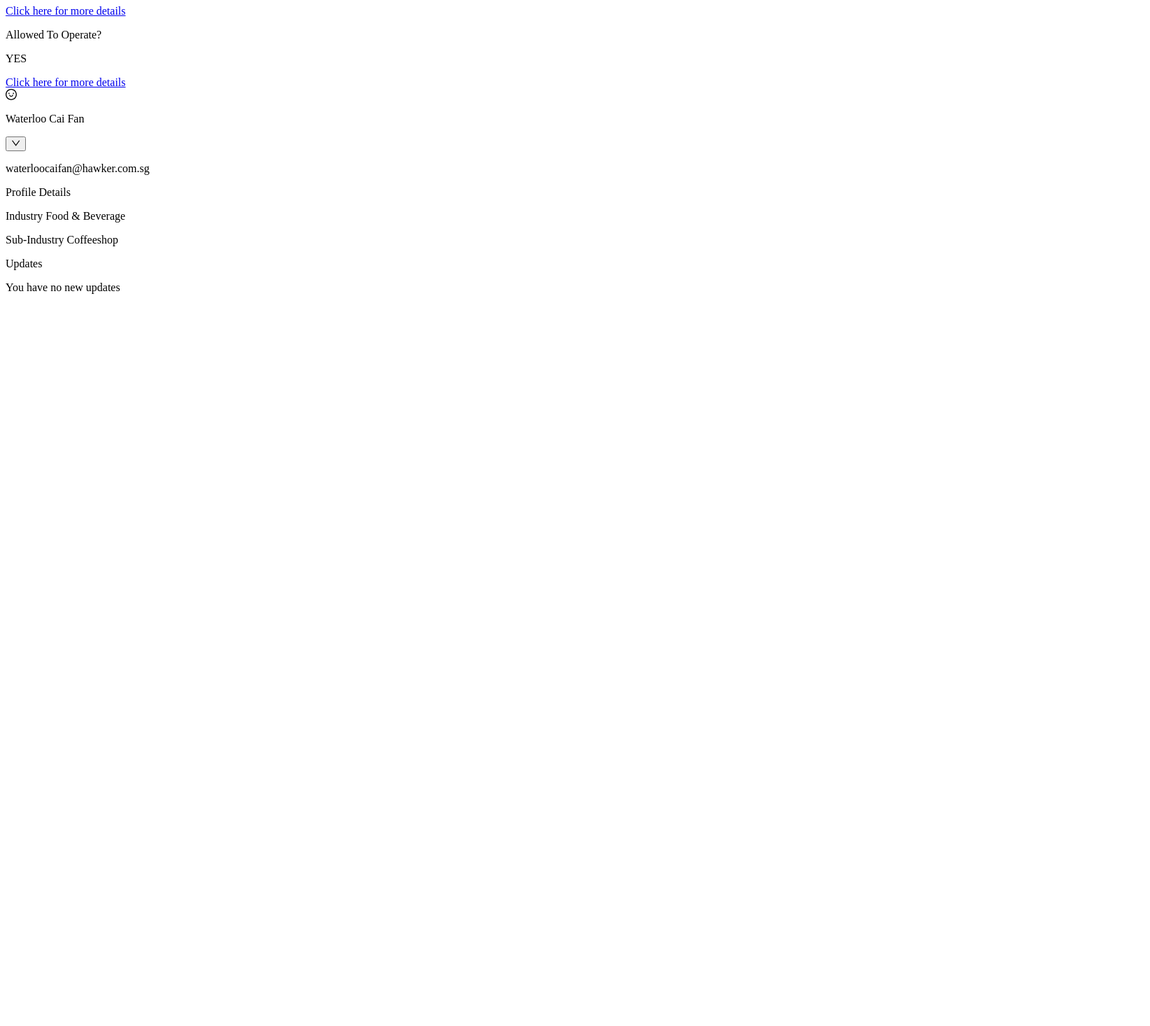
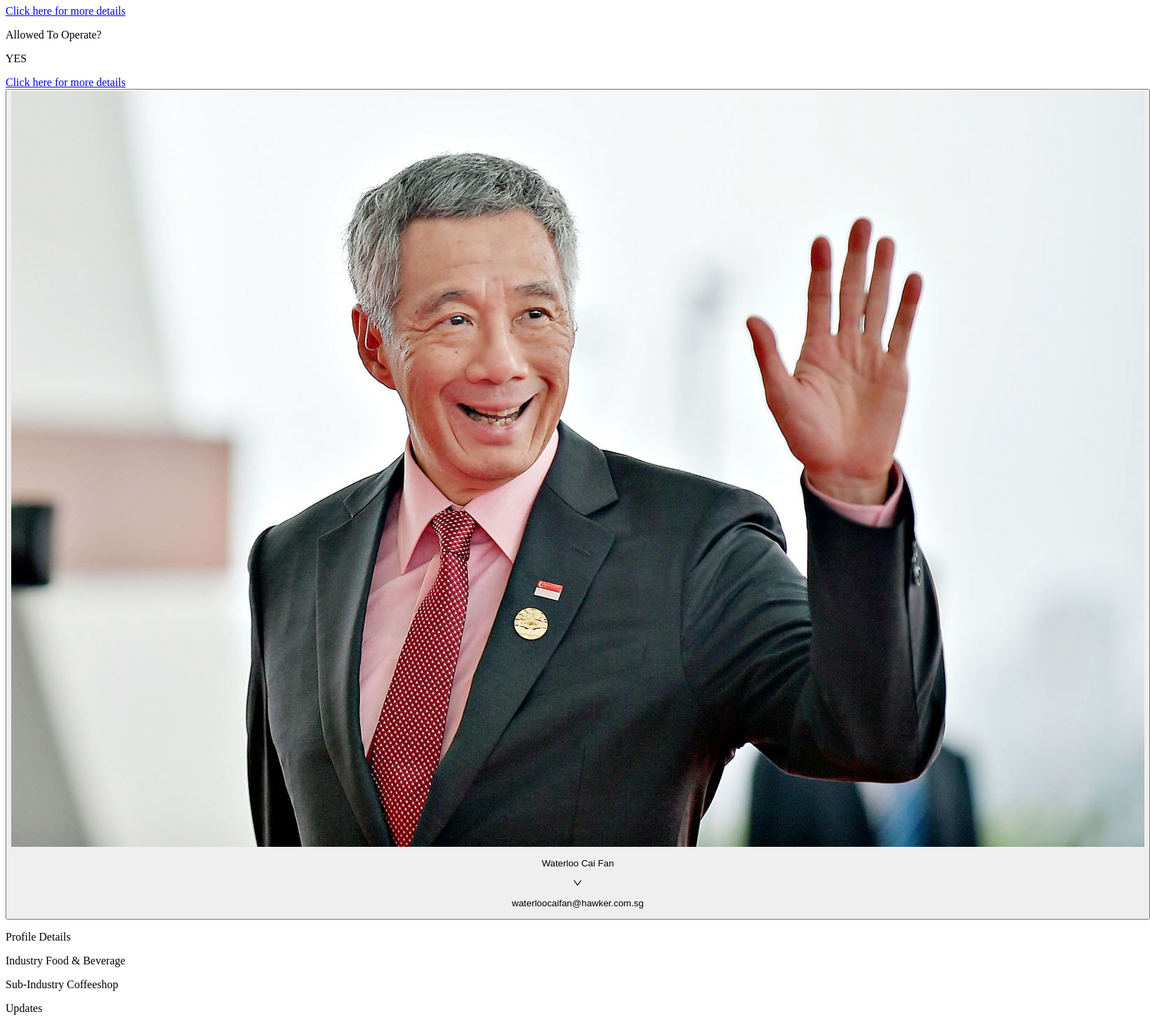
Before and after one commit to CS203-G1T3/CS203-Frontend, a Next.js app: page /dashboard in a window 1280 px wide. Shown: the part 3580-5046 px from the top of the page at 70% size, 1644 px wide, since content can reach past the window. Before the commit the page ends 4016 px from the top, so only its background shows below. Built offline with nearby package versions, Linux system fonts and the light colour scheme.

Commit message:
add userprofile

```diff
--- a/components/dashboard/UserProfile.jsx
+++ b/components/dashboard/UserProfile.jsx
@@ -5,20 +5,25 @@ import { SmileOutlined } from '@ant-design/icons';
 function UserProfile () {
     return (
         <div className = "flex flex-col justify-baseline w-80 h-full bg-gray-200">
-             <div className="flex space-x-1 mt-4 p-5">
+             <button className="flex space-x-1 mt-4 p-5 items-center">
 
-                <div><SmileOutlined /></div>
-                <div className="p-2">
+                <div className="bg-gray-500 h-3/4 w-48 rounded-sm">
+                    <img className="object-cover h-full w-full" src="/LHL.jpeg" alt="profile_pic" />
+                </div>
+
+
+
+                <div className="p-1">
                     <div className="flex justify-between">
-                        <p className="text-blue-500 font-bold text-lg">Waterloo Cai Fan</p>
-                        <button className="w-4 flex items-center">
+                        <p className="text-blue-500 font-bold">Waterloo Cai Fan</p>
+                        <div className="w-4 flex items-center">
                             <DownOutlined/>
-                        </button>
+                        </div>
                     </div>
                     <p>waterloocaifan@hawker.com.sg</p>
                 </div>
 
-            </div>
+            </button>
 
             <div className="flex flex-col p-5 space-y-3">
 
--- a/pages/dashboard/index.jsx
+++ b/pages/dashboard/index.jsx
@@ -1,6 +1,6 @@
 import Navbar from "../../components/dashboard/Navbar"
 import UserProfile from "../../components/dashboard/UserProfile"
-import popUps from "../dashboard/popUps"
+import popUps from "./popups"
 import { DownOutlined } from '@ant-design/icons';
 import { SearchIcon } from '@heroicons/react/solid';
 import Link from 'next/link'
@@ -35,7 +35,7 @@ function Dashboard () {
                     <h2 className="text-gray-600">for F&B Establishments - Coffeeshop as of 31 August 2021</h2>
                 </div>
 
-                <div class="grid grid-flow-col grid-cols-3 grid-rows-2 gap-4">
+                <div class="grid grid-flow-col lg:grid-cols-3 lg:grid-rows-2 gap-4 md:grid-cols-2 md:grid-rows-3">
 
                     <DashboardCard header="Allowed To Operate?" value="YES" link="/" />
                     <DashboardCard header="Allowed To Operate?" value="YES" link="/" />
--- a/pages/dashboard/popUps.jsx
+++ b/pages/dashboard/popUps.jsx
@@ -1,13 +1,12 @@
-function popUps(){
+function popups(){
     return(
         //Overlay effect
         <div className="fixed hidden inset-0 bg-gray-600 bg-opacity-50 overflow-y-auto h-full w-full" id="my-modal">
-            <div
-	class="relative top-20 mx-auto p-5 border w-96 shadow-lg rounded-md bg-white"
->
-	<div class="mt-3 text-center">
+            <div className="relative top-20 mx-auto p-5 border w-96 shadow-lg rounded-md bg-white">
 
-		<h2 class="text-lg leading-6 font-medium text-gray-xl">Group Size: 2 Pax</h2>
+            <div className="mt-3 text-center">
+
+                <h2 className="text-lg leading-6 font-medium text-gray-xl">Group Size: 2 Pax</h2>
                 <p className="text-600">Safe Management Measures for F&B Establishments - Coffee Shops</p>
                 <p className="text-blue-200">Updated: 27 JULY 2021</p>
                 <p className="text-200">As hawker centers and coffeeshops are open-air and naturally ventillated spaces, a special concession would be given to allow vaccinated and unvaccinated indivuals to dine in these settings, but sibject to group sizes of up to 2 persons only.</p>
@@ -47,3 +46,5 @@ function popUps(){
 
     )
 }
+
+export default popups
--- a/tailwind.config.js
+++ b/tailwind.config.js
@@ -1,5 +1,5 @@
 module.exports = {
-  mode: 'jit',
+//   mode: 'jit',
   purge: ['./pages/**/*.{js,ts,jsx,tsx}', './components/**/*.{js,ts,jsx,tsx}'],
   darkMode: false, // or 'media' or 'class'
   theme: {
```
Lines whose indentation alone changed are shown as unchanged.
